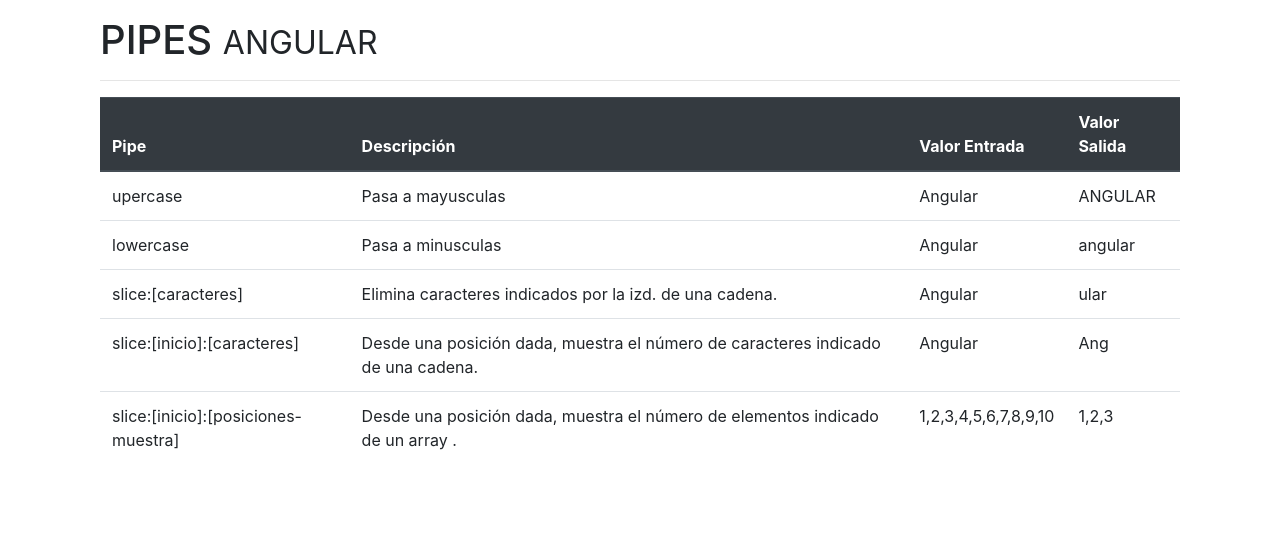
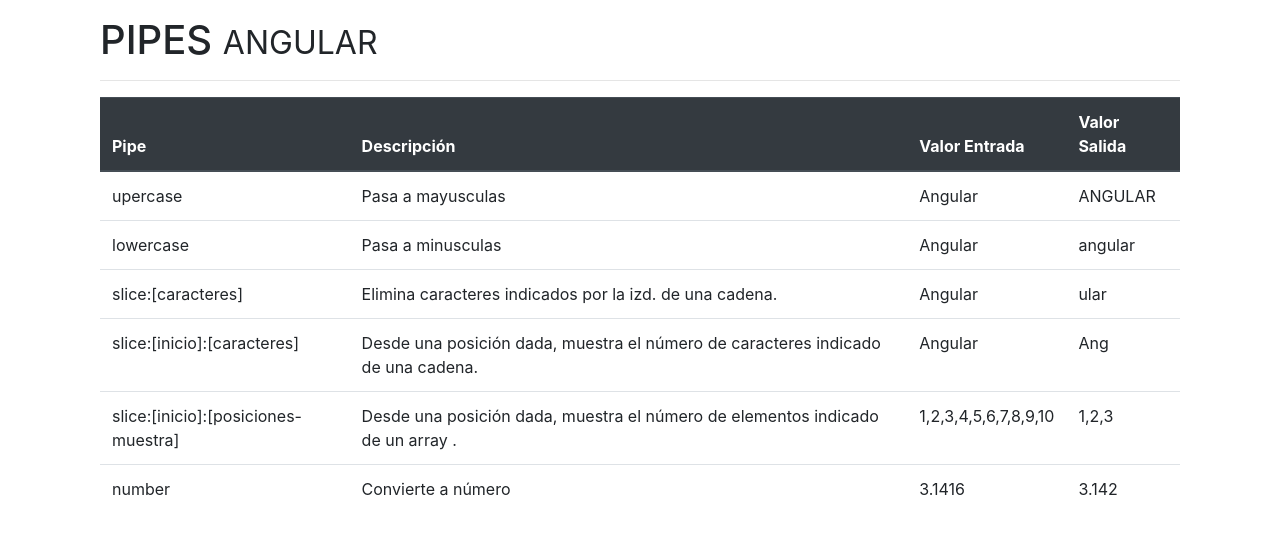
Before and after one commit to ARFEGA/PIPES-Angular, an Angular app: page / in a window 1280 px wide. Shown: the top 534 px of the page. Built offline with nearby package versions, Linux system fonts and the light colour scheme.

Commit message:
Demostración Pipe number

```diff
--- a/src/app/app.component.html
+++ b/src/app/app.component.html
@@ -44,6 +44,12 @@
                         <td>{{numeros}}</td>
                         <td>{{ numeros | slice:0:3 }}</td>
                     </tr>
+                    <tr>
+                        <td>number</td>
+                        <td>Convierte a número</td>
+                        <td>{{PI}}</td>
+                        <td>{{ PI | number }}</td>
+                    </tr>
                 </tbody>
             </table>
         </div>
--- a/src/app/app.component.ts
+++ b/src/app/app.component.ts
@@ -9,4 +9,5 @@
   title = 'Pipes-Angular';
   nombre:string="Angular";
   numeros=[1,2,3,4,5,6,7,8,9,10];
+  PI:string="3.1416" ;
 }
```
